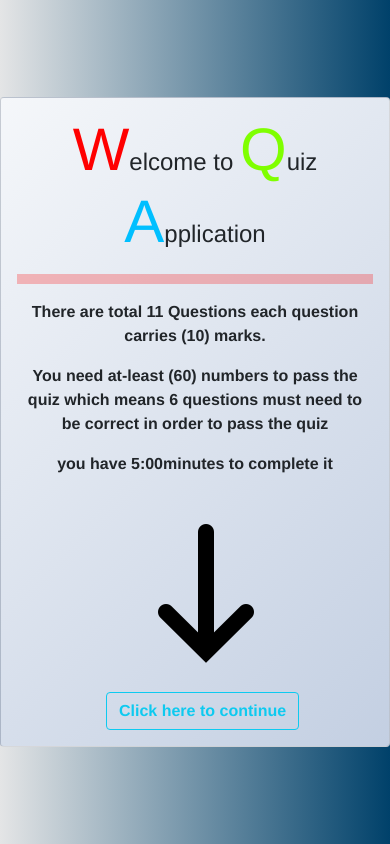
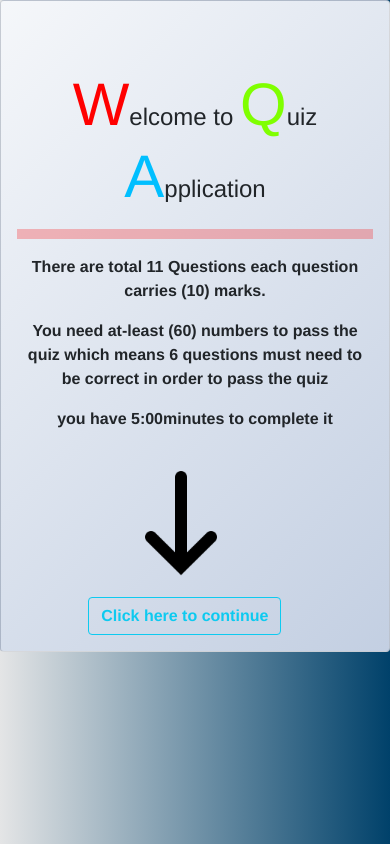
Before and after one commit to Zunair9669/JS-Quiz-App, a plain HTML site: page index.html in a window 390 px wide. Drawn offline with Linux system fonts and the light colour scheme.

Commit message:
Assignment Complete

```diff
--- a/style.css
+++ b/style.css
@@ -26,8 +26,12 @@ body {
      -moz-box-shadow: 0px 10px 10px 0px rgba(50, 50, 50, 0.75);
      box-shadow: 0px 10px 10px 0px rgba(50, 50, 50, 0.75);
 }
+.card-body{
+     margin-top: 22px !important;
+}
 
 .card-title {
+     margin-top: 30px;
      text-align: center;
 }
 
@@ -103,34 +107,42 @@ hr {
 
 @media only screen and (max-width: 412px) {
      .main {
-          height: 100vh;
+          height: 100%;
      }
      .card-title {
+          margin-top: 30px !important;
           font-size: 24px;
      }
      .btn-outline-info {
           margin-left: 20%;
      }
      .arrow {
+          width: 150px;
           margin-left: 20%;
      }
 }
 @media only screen and (max-width: 500px){
      .main {
-          height: 100vh;
+          height: 100%;
      }
      .card-title {
+          margin-top: 30px !important;
           font-size: 24px;
      }
      .btn-outline-info {
-          margin-left: 25%;
+          margin-left: 20%;
      }
      .arrow {
+          width: 150px;
           margin-left: 25%;
      }
 }
 
 @media only screen and (max-width: 320px){
+     .card-title {
+          margin-top: 30px !important;
+          font-size: 24px;
+     }
      .btn-outline-info {
           margin-left: 15%;
      }
@@ -144,31 +156,14 @@ hr {
 
      #q {
           font-size: 40px;
-          color: red;
+          color: chartreuse;
      }
 
      #a {
           font-size: 40px;
-          color: red;
+          color: deepskyblue;
      }
      .card-body {
           height: 107vh;
      }
 }
-
-@media only screen and (max-width: 600px){
-     @media only screen and (max-width: 500px){
-          .main {
-               height: 100vh;
-          }
-          .card-title {
-               font-size: 24px;
-          }
-          .btn-outline-info {
-               margin-left: 25%;
-          }
-          .arrow {
-               margin-left: 25%;
-          }
-     }
-}
```
